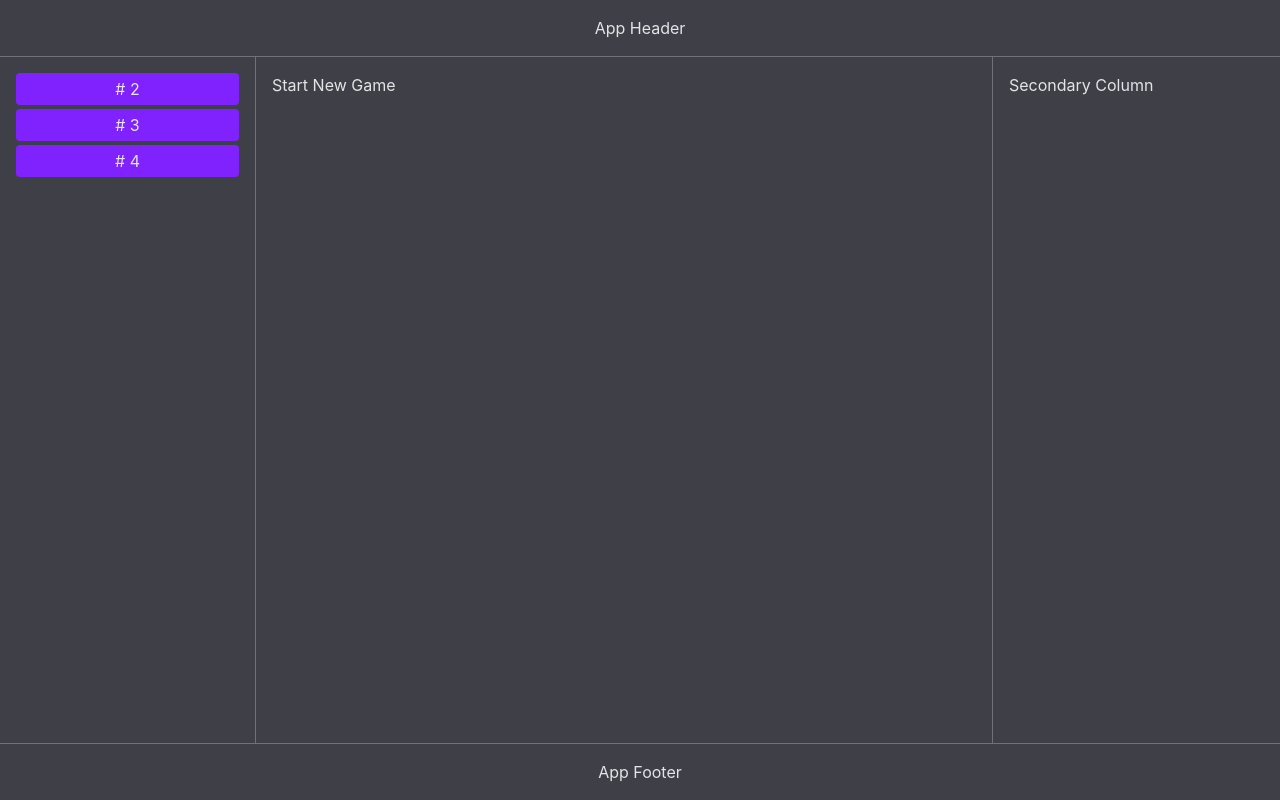
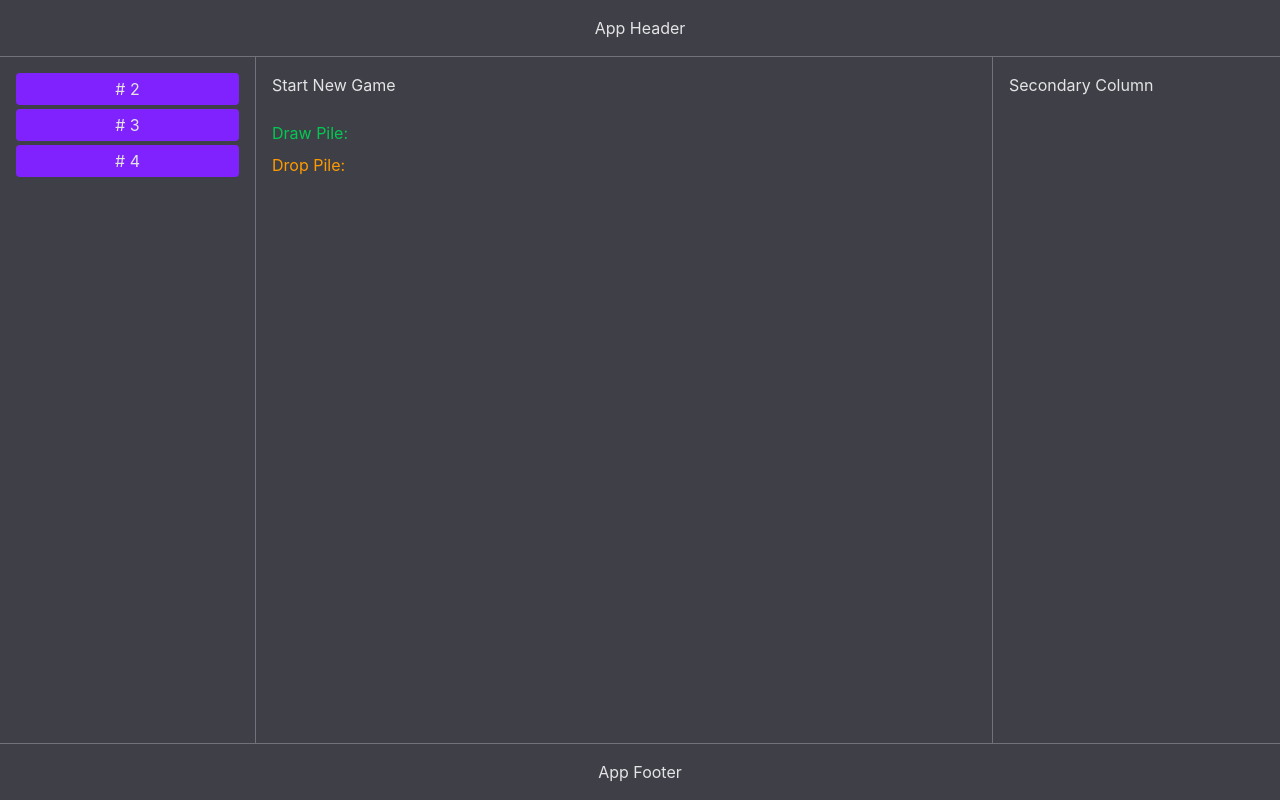
Before and after one commit to trudoholic/ccg2026, a React (Vite) app: page / in a window 1280 px wide. Built offline with nearby package versions, Linux system fonts and the light colour scheme.

Commit message:
useDeckStore

```diff
--- a/src/components/MainControls.tsx
+++ b/src/components/MainControls.tsx
@@ -1,5 +1,6 @@
 import {useFlowStore} from "../store/useFlowStore"
 import {usePlayersStore} from "../store/usePlayersStore"
+import {useDeckStore} from "../store/useDeckStore"
 import {Button} from "./Button"
 
 function MainControls() {
@@ -16,7 +17,10 @@ function MainControls() {
   const createPlayers = usePlayersStore(s => s.createPlayers)
   const updatePlayer = usePlayersStore(s => s.updatePlayer)
 
+  const initDeck = useDeckStore(s => s.initDeck)
+
   function startNewGame(n:number) {
+    initDeck()
     createPlayers(n)
     setPlayers(n)
     const elderHandIdx = Math.floor(Math.random() * n)
--- a/src/components/MainView.tsx
+++ b/src/components/MainView.tsx
@@ -1,8 +1,11 @@
 import {usePlayersStore, zoneNames} from "../store/usePlayersStore"
+import {useDeckStore} from "../store/useDeckStore"
 import PlayerView from "./PlayerView"
 
 function MainView() {
   const players = usePlayersStore(s => s.players)
+  const drawPile = useDeckStore(s => s.drawPile)
+  const dropPile = useDeckStore(s => s.dropPile)
 
   return (
     <div className="flex flex-col gap-2">
@@ -40,6 +43,9 @@ function MainView() {
         </div>
       ))}
 
+      <h1 className="text-green-500">{`Draw Pile: ${drawPile.join(' ')}`}</h1>
+      <h1 className="text-amber-500">{`Drop Pile: ${dropPile.join(' ')}`}</h1>
+
     </div>
   )
 }
--- /dev/null
+++ b/src/store/useDeckStore.ts
@@ -0,0 +1,38 @@
+import { create } from 'zustand'
+
+const _deck: number[] = [...Array(10).keys()]
+
+const shuffle = (list: number[], debug = false): number[] => {
+  const src = [...list]
+  if (debug) return src
+
+  const result: number[] = []
+  while (src.length) {
+    const rnd = Math.floor(Math.random() * src.length)
+    const item = src.splice(rnd, 1)[0]
+    result.push(item)
+  }
+  return result
+}
+
+type DeckState = {
+  drawPile: number[]
+  dropPile: number[]
+}
+
+const initialState: DeckState = {
+  drawPile: [],
+  dropPile: [],
+}
+
+interface DeckActions {
+  initDeck: () => void
+}
+
+export const useDeckStore = create<DeckState & DeckActions>(
+  (set) => ({
+    ...initialState,
+
+    initDeck: () => set((state) => ({drawPile: shuffle(_deck), dropPile: []})),
+  })
+)
```
